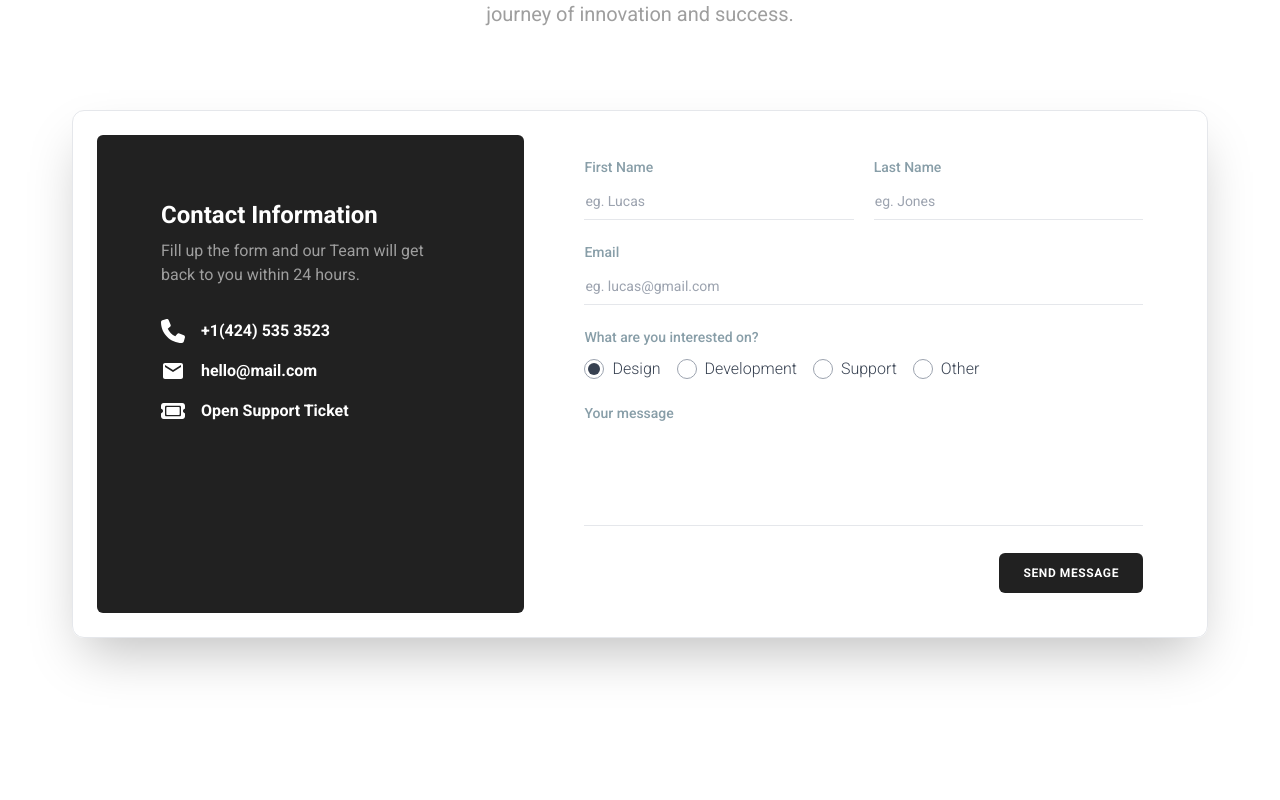
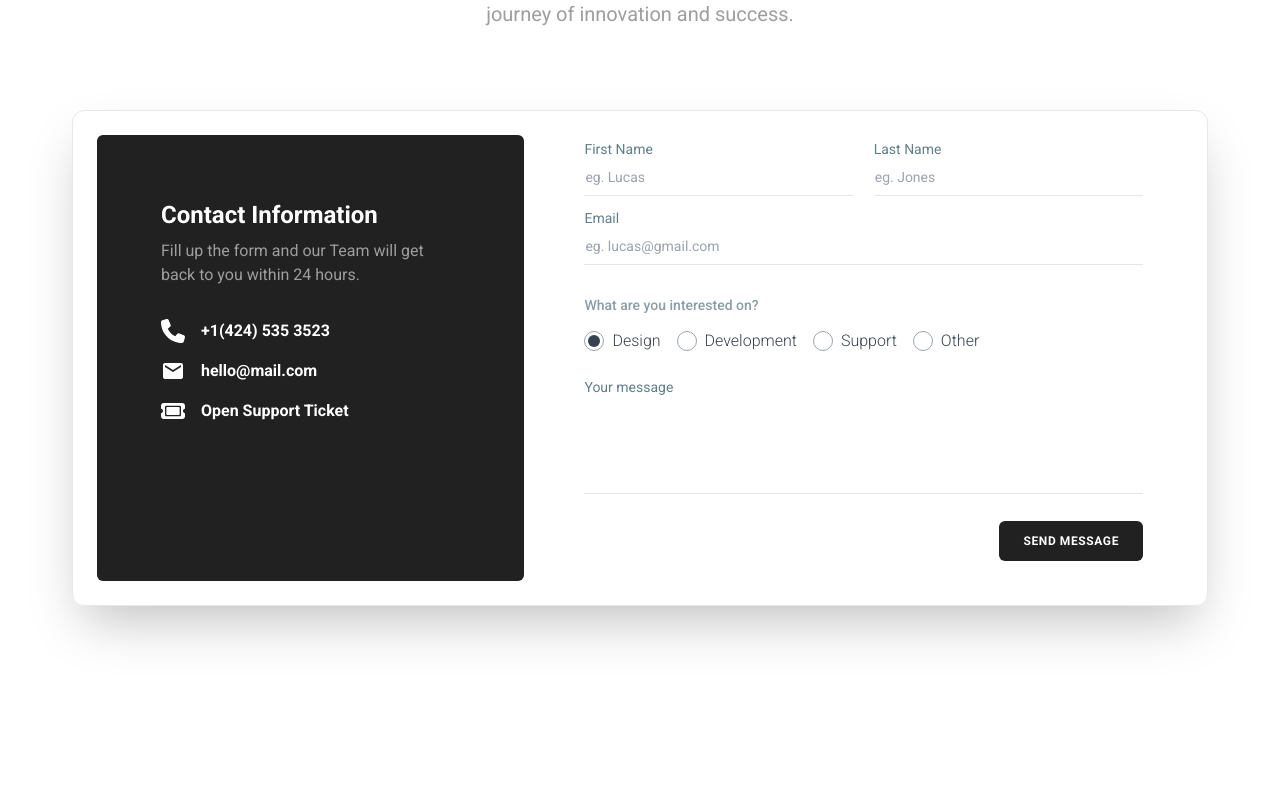
Before and after one commit to xuanphong03/F8-ReactJS-Homework, a React (Vite) app in the folder portfolio-page/: page / in a window 1280 px wide. Shown: the part 4880-5680 px from the top of the page. Built offline with nearby package versions, Linux system fonts and the light colour scheme.

Commit message:
update transition input field

```diff
--- a/portfolio-page/src/components/form-controls/InputField.jsx
+++ b/portfolio-page/src/components/form-controls/InputField.jsx
@@ -10,7 +10,6 @@ InputField.propTypes = {
 };
 
 function InputField({ id, type, name, label, placeholder }) {
-  const [isFocused, setIsFocused] = useState(false);
   const [currentValue, setCurrentValue] = useState('');
 
   const handleInputChange = (e) => {
@@ -20,23 +19,20 @@ function InputField({ id, type, name, label, placeholder }) {
 
   return (
     <div>
-      <label
-        className={`text-sm font-medium ${isFocused ? 'text-gray-700' : 'text-[#889EA8]'}`}
-        htmlFor={id}
-      >
-        {label}
-      </label>
-      <div className="w-full">
+      <div className="relative w-full">
         <input
+          id={id}
           value={currentValue}
           onChange={handleInputChange}
-          onFocus={() => setIsFocused(true)}
-          onBlur={() => setIsFocused(false)}
           type={type}
           name={name}
           placeholder={placeholder}
-          className={`w-full border-b border-solid px-[1px] pb-2 pt-3 text-sm outline-none ${isFocused ? 'border-gray-700' : 'border-gray-200'}`}
+          className={`input-control w-full border-b border-solid border-gray-200 px-[1px] pb-2 pt-3 text-sm outline-none`}
         />
+        <div className="absolute bottom-0 left-1/2 right-1/2 -translate-x-1/2"></div>
+        <label className="absolute -top-4 left-0 text-sm" htmlFor={id}>
+          {label}
+        </label>
       </div>
     </div>
   );
--- a/portfolio-page/src/components/form-controls/RadioField.jsx
+++ b/portfolio-page/src/components/form-controls/RadioField.jsx
@@ -23,7 +23,7 @@ function RadioField({ id, name, label, options = [] }) {
       <label className="text-sm font-medium text-[#889EA8]" htmlFor={id}>
         {label}
       </label>
-      <div className="mt-2 flex flex-wrap gap-4">
+      <div className="mt-3 flex flex-wrap gap-4">
         {options.map(({ id, name: serviceName }) => {
           return (
             <div key={id}>
--- a/portfolio-page/src/components/form-controls/TextAreaField.jsx
+++ b/portfolio-page/src/components/form-controls/TextAreaField.jsx
@@ -8,7 +8,6 @@ TextAreaField.propTypes = {
 };
 
 function TextAreaField({ label, id, name }) {
-  const [isFocused, setIsFocused] = useState(false);
   const [currentValue, setCurrentValue] = useState('');
   const handleInputChange = (e) => {
     const { value: newValue } = e.target;
@@ -16,22 +15,18 @@ function TextAreaField({ label, id, name }) {
   };
   return (
     <div>
-      <label
-        className={`text-sm font-medium ${isFocused ? 'text-gray-700' : 'text-[#889EA8]'}`}
-        htmlFor={id}
-      >
-        {label}
-      </label>
-      <div className="w-full">
+      <div className="relative w-full">
         <textarea
-          onFocus={() => setIsFocused(true)}
-          onBlur={() => setIsFocused(false)}
           value={currentValue}
           onChange={handleInputChange}
           name={name}
           rows={4}
-          className={`w-full resize-none border-b border-solid px-[1px] pb-2 pt-3 text-sm outline-none ${isFocused ? 'border-gray-700' : 'border-gray-200'}`}
+          className={`textarea-control w-full resize-none border-b border-solid border-gray-200 px-[1px] pb-2 pt-3 text-sm outline-none`}
         ></textarea>
+        <div className="absolute bottom-0 left-1/2 right-1/2 -translate-x-1/2"></div>
+        <label className="absolute -top-4 left-0 text-sm" htmlFor={id}>
+          {label}
+        </label>
       </div>
     </div>
   );
--- a/portfolio-page/src/index.css
+++ b/portfolio-page/src/index.css
@@ -3,11 +3,11 @@
 @tailwind base;
 @tailwind components;
 @tailwind utilities;
-
+/* Transition height */
 .transition-height {
   transition: height 0.3s ease;
 }
-
+/* Customize input email */
 input.customized + label {
   transition: top 0.2s ease;
 }
@@ -25,3 +25,24 @@ input.customized:not(:placeholder-shown) + label {
   background: #fff;
   padding-inline: 4px;
 }
+
+/* Customize input control */
+input.input-control ~ label,
+textarea.textarea-control ~ label {
+  color: rgb(97 126 140);
+}
+input.input-control:focus ~ label,
+textarea.textarea-control:focus ~ label {
+  color: #212121;
+}
+input.input-control + div,
+textarea.textarea-control + div {
+  right: 50%;
+  border: 0px solid #000;
+  transition: right 0.3s ease;
+}
+input.input-control:focus + div,
+textarea.textarea-control:focus + div {
+  right: -50%;
+  border-width: 1px;
+}
--- a/portfolio-page/src/sections/ContactUs.jsx
+++ b/portfolio-page/src/sections/ContactUs.jsx
@@ -42,7 +42,7 @@ function ContactUs() {
         </div>
         <div className="flex flex-wrap gap-5 p-5 md:px-10 lg:max-w-[50%] lg:basis-1/2 xl:max-w-[60%] xl:basis-3/5">
           <div className="flex basis-full flex-wrap gap-5 lg:flex-nowrap">
-            <div className="w-full lg:max-w-[50%] lg:basis-1/2">
+            <div className="mb-2 w-full lg:max-w-[50%] lg:basis-1/2">
               <InputField
                 id="first-name"
                 type="text"
@@ -51,7 +51,7 @@ function ContactUs() {
                 placeholder="eg. Lucas"
               />
             </div>
-            <div className="w-full lg:max-w-[50%] lg:basis-1/2">
+            <div className="mb-2 w-full lg:max-w-[50%] lg:basis-1/2">
               <InputField
                 id="last-name"
                 type="text"
@@ -61,7 +61,7 @@ function ContactUs() {
               />
             </div>
           </div>
-          <div className="w-full">
+          <div className="mb-2 w-full">
             <InputField
               id="email"
               type="email"
@@ -70,7 +70,7 @@ function ContactUs() {
               placeholder="eg. lucas@gmail.com"
             />
           </div>
-          <div className="w-full">
+          <div className="mb-5 w-full">
             <RadioField
               options={InterestedServices}
               label="What are you interested on?"
```
